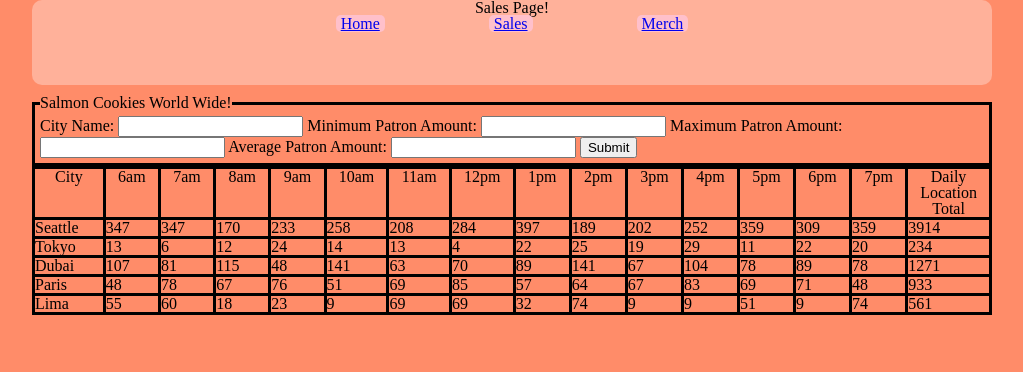
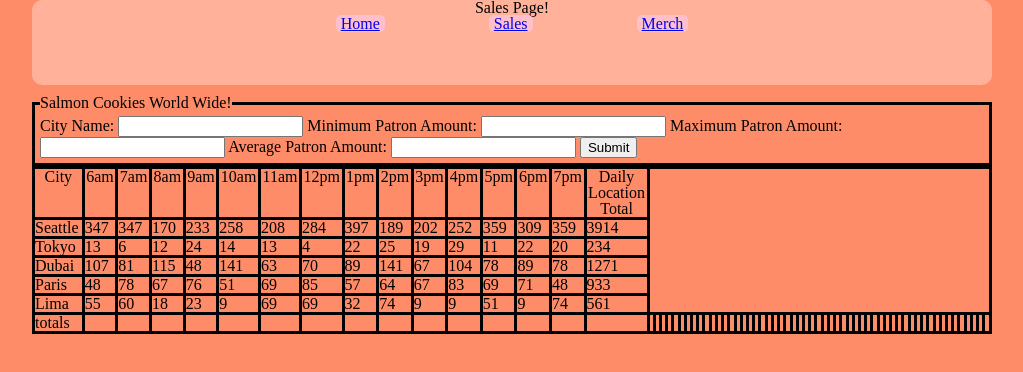
Before and after one commit to Nathan-Waters/cookie-stand, a plain HTML site: page html/sales.html in a window 1280 px wide. Shown: the whole page, without its empty margins (128-1151 px from the left). Drawn offline with Linux system fonts and the light colour scheme.

Commit message:
css update

```diff
--- a/app.js
+++ b/app.js
@@ -1,7 +1,7 @@
 'use strict';
 
 let htmlBodyWindow = document.getElementById('table');
-// let table = document.querySelector('table');
+
 let openHours = ['6am', '7am','8am', '9am', '10am', '11am', '12pm','1pm', '2pm', '3pm', '4pm', '5pm', '6pm', '7pm'];
 let storeCreation = [];
 
@@ -81,6 +81,26 @@ function renderHeader(){
   thElem.appendChild(total);
 }
 
+function renderFooter(){
+  let superTotal = 0;
+  let createR = document.createElement('tfoot');
+  let createD = document.createElement('td');
+  createD.textContent = 'totals';
+  htmlBodyWindow.appendChild(createR);
+  createR.appendChild(createD);
+  for(let i = 0; i < openHours.length; i++){
+    for(let j = 0; j < storeCreation.length; j++){
+      let cell = (storeCreation[j].randomC[i]);
+      let createNewD =  document.createElement('td');
+      createNewD.textContent = cell;
+      console.log(cell);
+      createR.appendChild(createNewD);
+      // superTotal += cell;
+    }
+    // createR.appendChild(cell);
+  }
+}
+
 //initalizes all of the objects
 let seattle = new Store('Seattle', 23, 65, 6.3);
 let tokyo = new Store('Tokyo', 3, 24, 1.2);
@@ -134,3 +154,4 @@ function handleSubmit(event){
 }
 
 createNewStore.addEventListener('submit', handleSubmit);
+renderFooter();
--- a/css/style.css
+++ b/css/style.css
@@ -26,6 +26,7 @@ nav a {
   border-radius: 5px;
 
 }
+
 nav img {
   max-width: 150px;
 }
@@ -36,6 +37,7 @@ main {
   flex-wrap: wrap;
   display: flex;
 }
+
 div {
   margin: auto;
   text-align: center;
@@ -61,6 +63,7 @@ table, th, td {
   border: solid;
   width: 960px;
 }
+
 fieldset {
   border: solid;
   padding: 5px;
```
